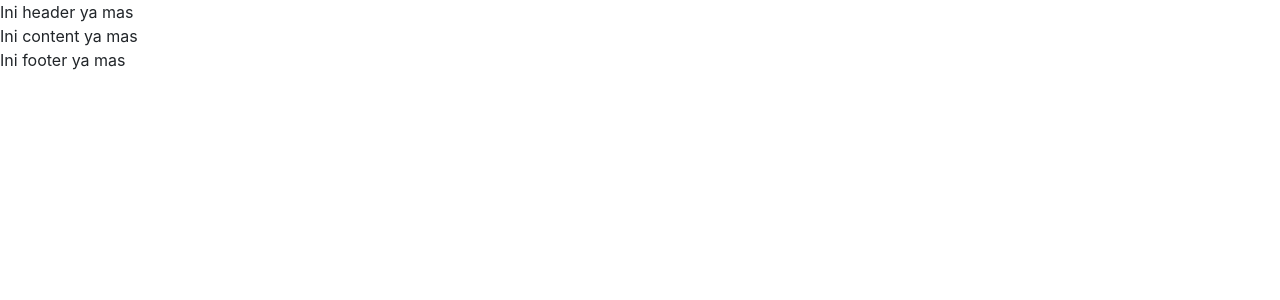
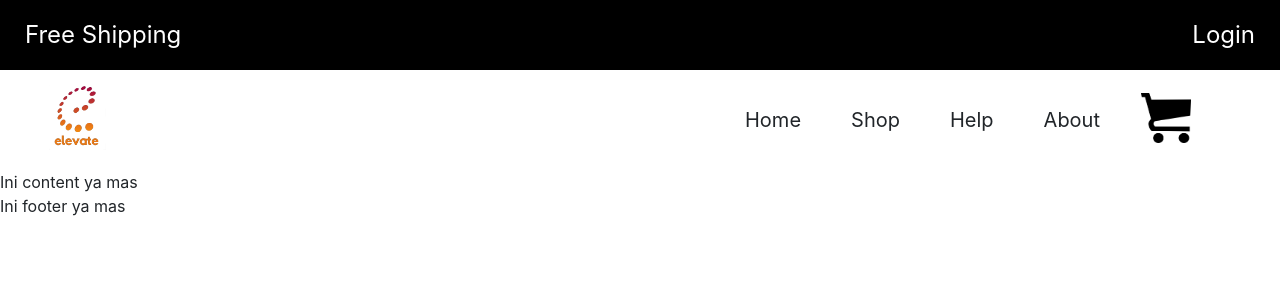
Before and after one commit to alvinvaja/elevate, a CodeIgniter app: page /elevate/ in a window 1280 px wide. Shown: the top 300 px of the page. Run offline with CodeIgniter, Linux system fonts and the light colour scheme; some libraries are stand-ins or nearby versions.

Commit message:
Implement homepage header, add logo assets

```diff
--- a/application/views/include/css.php
+++ b/application/views/include/css.php
@@ -1,3 +1,7 @@
+<!-- Bootstrap -->
 <link rel="stylesheet" type="text/css" href="<?php echo base_url('/assets/css/bootstrap-grid.min.css') ?>">
 <link rel="stylesheet" type="text/css" href="<?php echo base_url('/assets/css/bootstrap-reboot.min.css') ?>">
 <link rel="stylesheet" type="text/css" href="<?php echo base_url('/assets/css/bootstrap.min.css') ?>">
+
+<!-- Local CSS -->
+<link rel="stylesheet" type="text/css" href="<?php echo base_url('/assets/css/style.css') ?>">
--- a/application/views/pages/header.php
+++ b/application/views/pages/header.php
@@ -1,3 +1,24 @@
-<?php
-    echo "Ini header ya mas<br>";
-?>
+<div class="header black">
+    <p>Free Shipping</p>
+    <p>Login</p>
+</div>
+<div class="header__nav">
+    <div class="logo__elevate">
+        <img src="
+            <?php echo base_url('/assets/logo/elevate.png'); ?>
+        ">
+    </div>
+
+    <div class="navbar">
+        <div>Home</div>
+        <div>Shop</div>
+        <div>Help</div>
+        <div>About</div>
+    </div>
+
+    <div class="logo__cart">
+        <img src="
+            <?php echo base_url('/assets/logo/cart.png'); ?>
+        ">
+    </div>
+</div>
--- /dev/null
+++ b/assets/css/style.css
@@ -0,0 +1,68 @@
+.black {
+    background-color: #000;
+}
+
+.header {
+    height: 70px;
+    margin: 0;
+    padding: 0 25px;
+    display: flex;
+    justify-content: space-between;
+    align-items: center;
+    color: white;
+}
+
+.header p {
+    margin: 0;
+    font-size: 24px;
+}
+
+.header__nav {
+    display: flex;
+    flex-direction: row;
+
+}
+
+.navbar {
+    font-size: 20px;
+    display: flex;
+    flex-direction: row;
+}
+
+.navbar div {
+    padding: 0 25px;
+}
+
+.logo__elevate {
+    padding-left: 25px;
+    flex-basis: 65%;
+}
+
+@media only screen and (max-width: 1400px) {
+    .logo__elevate {
+        flex-basis: 55%;
+    }
+}
+
+@media only screen and (max-width: 1100px) {
+    .logo__elevate {
+        flex-basis: 45%;
+    }
+}
+
+@media only screen and (max-width: 900px) {
+    .logo__elevate {
+        flex-basis: 32.5%;
+    }
+}
+
+.logo__elevate img {
+    width: 100px;
+    height: 100px;
+}
+
+.logo__cart img {
+    width: 50px;
+    height: 50px;
+    margin-top: 22.5px;
+}
```
Also changed, not shown: assets/logo/cart.png (added), assets/logo/elevate.png (added), assets/logo/facebook.png (added), assets/logo/insta.png (added), assets/logo/pinte.png (added).
